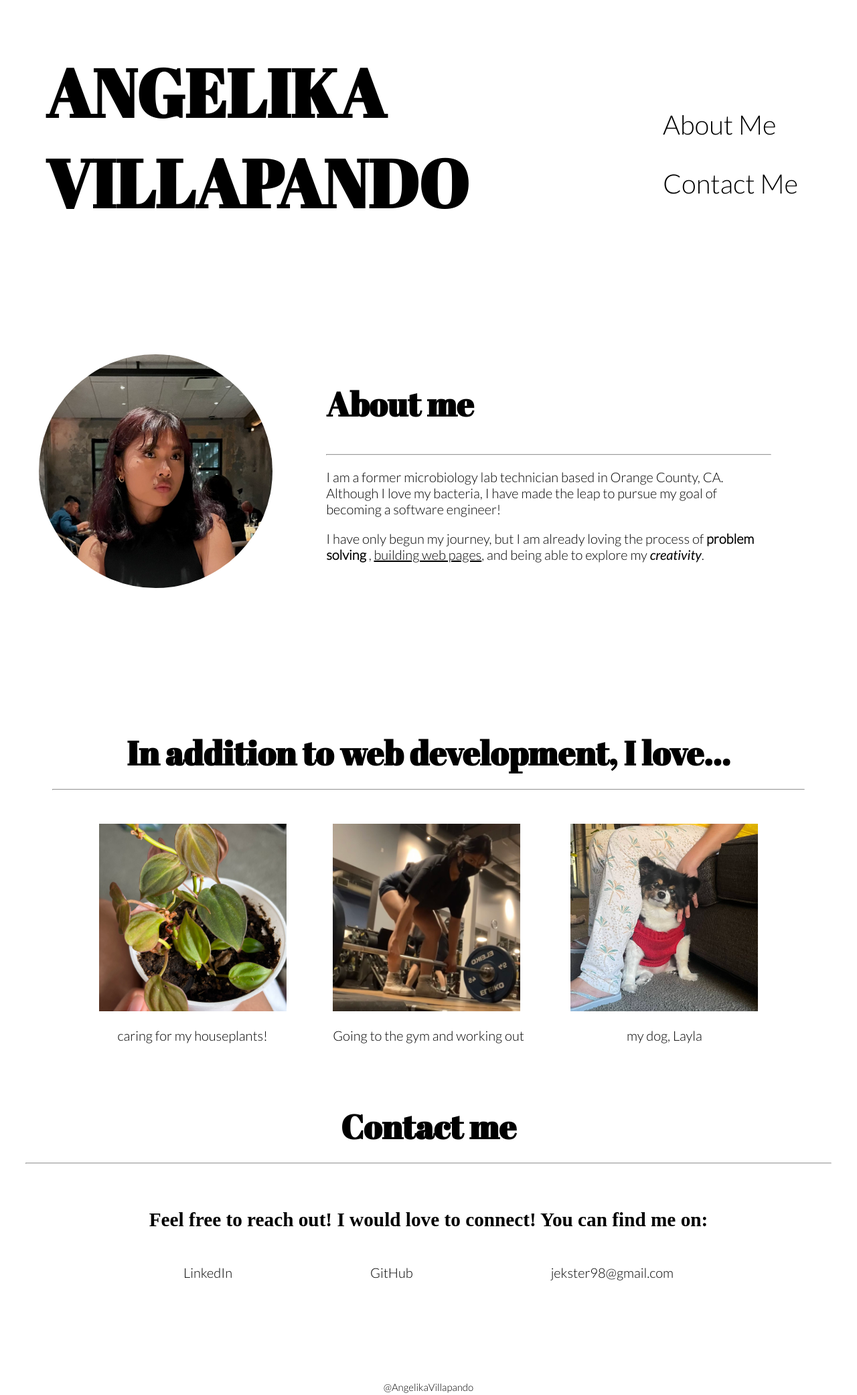
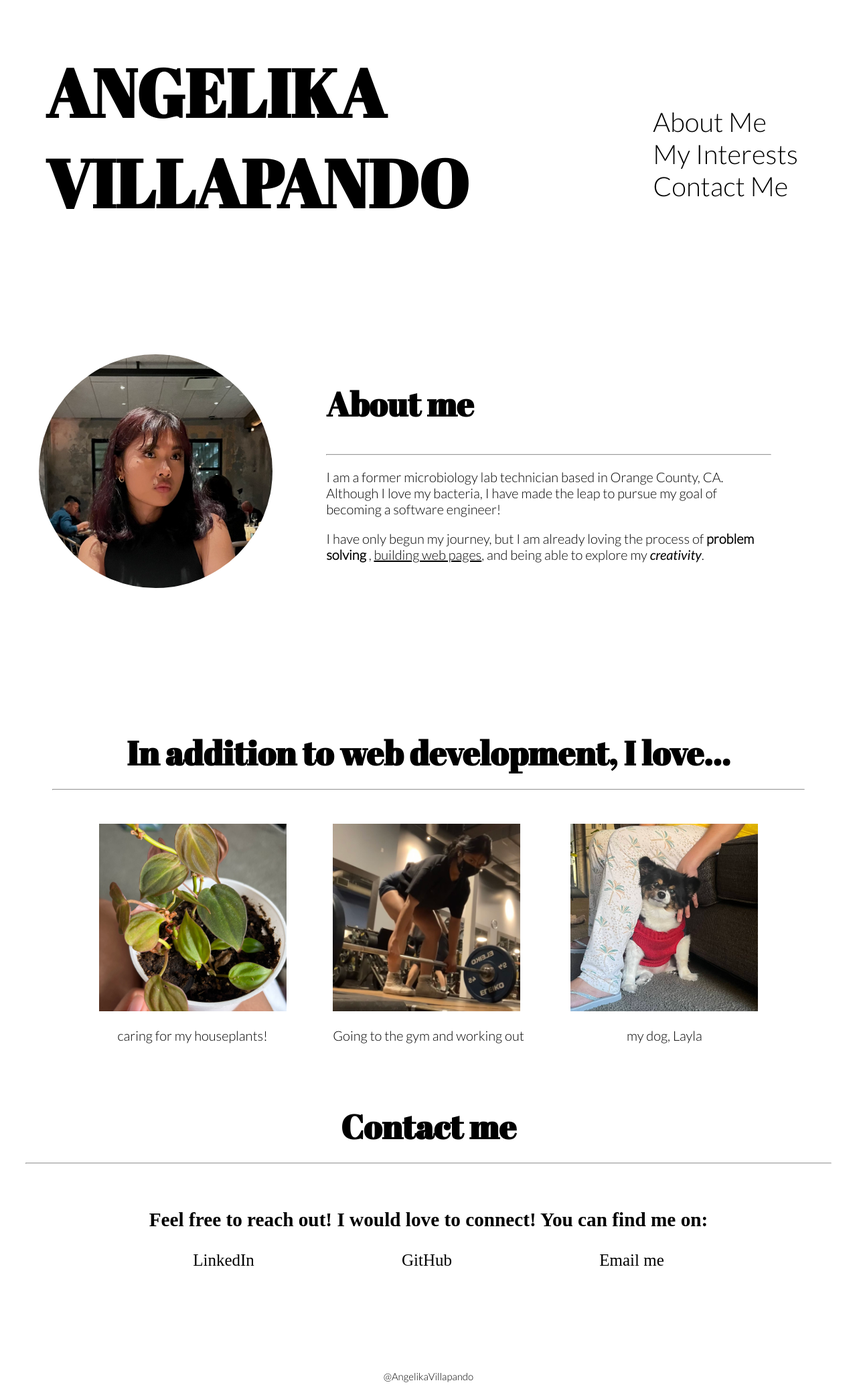
Before and after one commit to amvillap/portfolio, a plain HTML site: page index.html in a window 1280 px wide. Shown: the part 35-2118 px from the top of the page at 67% size. Drawn offline with Linux system fonts and the light colour scheme.

Commit message:
made all links functional

```diff
--- a/index.html
+++ b/index.html
@@ -25,14 +25,15 @@
                         <h1 class="lastname">VILLAPANDO</h1>
                     </div>
                     <nav>
-                        <p>About Me</p>
-                        <p>Contact Me</p>
+                        <a href="#aboutmesection">About Me</a>
+                        <a href="#interestsection">My Interests</a>
+                        <a href="#contactmesection">Contact Me</a>
                     </nav>
                 </div>
             </header>
             <main>
                 <article>
-                    <section>
+                    <section id="aboutmesection">
                         <div class="aboutme">
                             <img class="angelika-picture" src="imgs/IMG_1789.jpg" alt="Image of Angelika Villapando">
                             <div class="about-me-content">
@@ -51,7 +52,7 @@
                             </div>
                         </div>
                     </section>
-                    <section>
+                    <section id="interestsection">
                         <div class="interests-container">
                         <header>
                                 <h2>In addition to web development, I love...</h2>
@@ -72,7 +73,7 @@
                                 </div>
                         </div>
                     </section>
-                    <section>
+                    <section id="contactmesection">
                         <div class="contactme">
                             <header>
                                 <div class="contactme-sign">
@@ -83,9 +84,9 @@
                             <div class="contact-info">
                                 <h3>Feel free to reach out! I would love to connect! You can find me on:</h3>
                                 <div class="links">
-                                    <p>LinkedIn</p>
-                                    <p>GitHub</p>
-                                    <p>jekster98@gmail.com</p>
+                                    <a href="https://www.linkedin.com/in/angelikavillapando/">LinkedIn</a>
+                                    <a href="https://github.com/amvillap">GitHub</g>
+                                    <a href="mailto:jekter98@gmail.com">Email me</p>
                                 </div>
                             </div>
                         </div>
--- a/style.css
+++ b/style.css
@@ -12,6 +12,25 @@ p {
 article p {
     font-size: 20px;
 }
+/* link styling */
+
+a:link {
+    text-decoration: none;
+    color: black;
+}
+a:visited {
+    text-decoration: none;
+    color:darkgrey;
+}
+a:hover {
+    font-weight:bolder;
+    letter-spacing:0;
+
+}
+a:active {
+    font-style: italic;
+}
+
 
 /* styling for header */
 
@@ -38,12 +57,13 @@ article p {
     margin-top:0px;
 }
 nav {
-    justify-content: center;
+    display: flex;
+    flex-direction: column;
     padding: 30px;
     font-size: 40px !important;
     margin-right: 20px;
 }
-nav p {
+nav a {
     justify-content: space-around;
     font-family:'Lato', sans-serif;
 }
```
